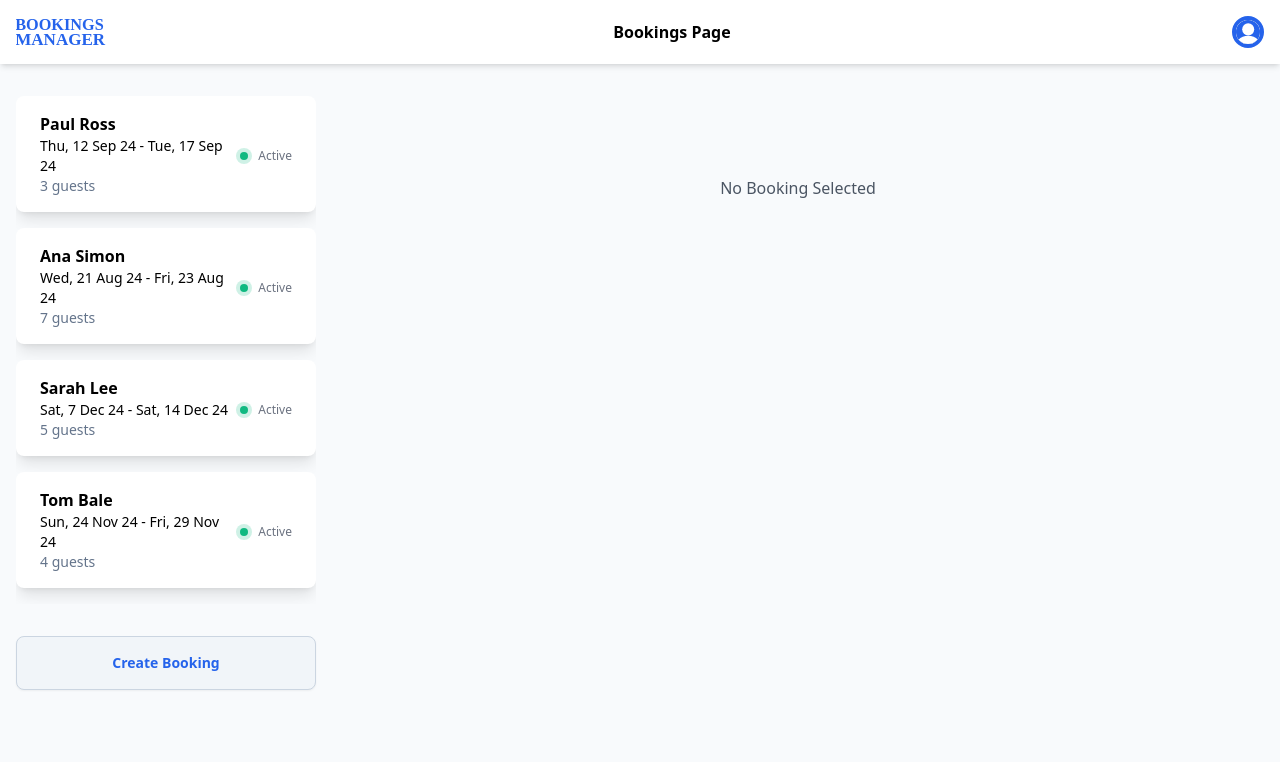
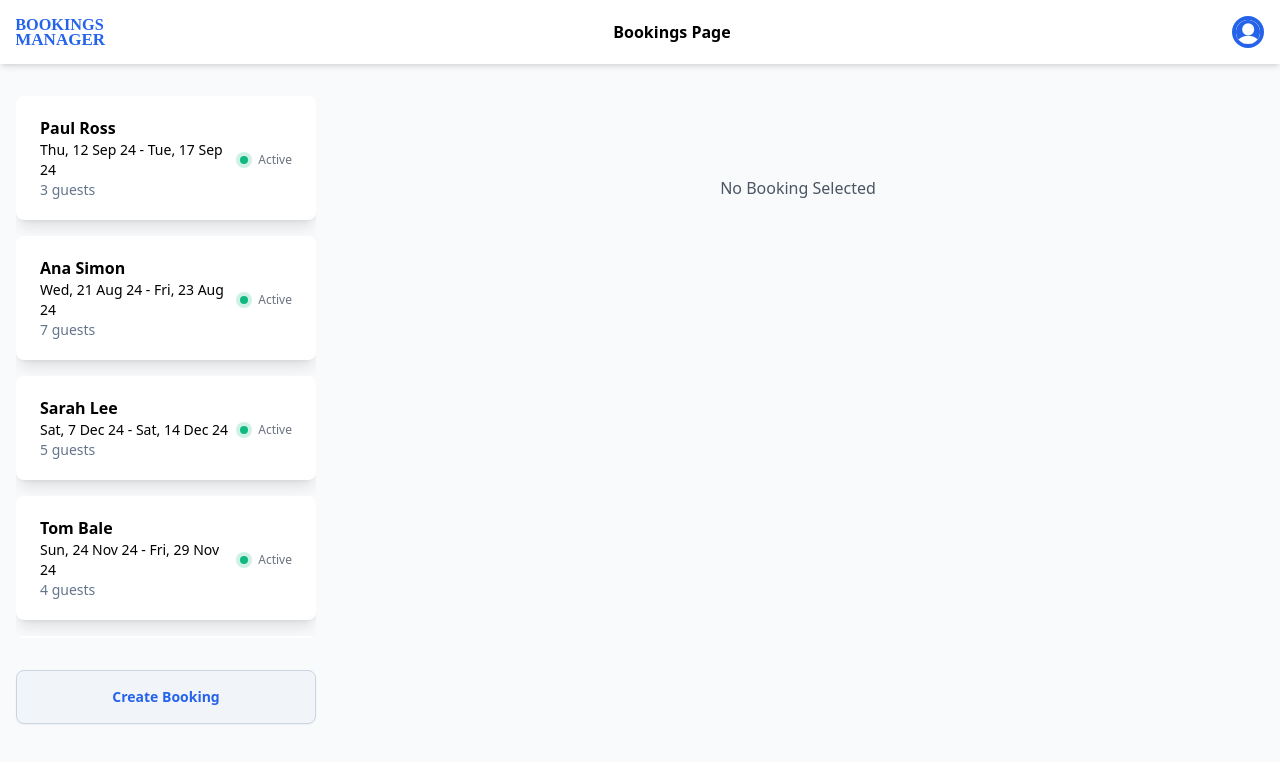
Before and after one commit to iorrah/bookings-manager, a React (Vite) app: page / in a window 1280 px wide. Shown: the top 762 px of the page. Built offline with nearby package versions, Linux system fonts and the light colour scheme.

Commit message:
Ensure create button is always visible

```diff
--- a/src/components/NavigationBar/index.tsx
+++ b/src/components/NavigationBar/index.tsx
@@ -8,10 +8,10 @@ export const NavigationBar = () => (
       <img
         src={Logo}
         alt="Bookings Manageer Logo"
-        className="w-14 sm:w-24 cursor-pointer"
+        className="w-20 sm:w-24 cursor-pointer"
       />
 
-      <p className="flex items-center">
+      <p className="hidden sm:flex items-center">
         <span className="font-semibold text-sm sm:text-base">
           Bookings Page
         </span>
--- a/src/data/bookings.json
+++ b/src/data/bookings.json
@@ -54,5 +54,19 @@
     "guestPhoneNumber": "+1836403846",
     "status": 1,
     "createdAt": "2024-04-20T00:00:00.000Z"
+  },
+  {
+    "id": 7068413863,
+    "propertyId": 2350155759,
+    "checkIn": "2024-12-30T00:00:00.000Z",
+    "checkOut": "2025-01-01T00:00:00.000Z",
+    "adultsAmount": 3,
+    "childrenAmount": 1,
+    "note": "We'll bring a bicycle",
+    "guestName": "Lisa Parker",
+    "guestEmail": "lisa.parker@email.com",
+    "guestPhoneNumber": "+582937845",
+    "status": 1,
+    "createdAt": "2024-05-03T00:00:00.000Z"
   }
 ]
--- a/src/pages/BookingsPage/BookingsList/index.tsx
+++ b/src/pages/BookingsPage/BookingsList/index.tsx
@@ -19,14 +19,14 @@ export const BookingsList: BookingsListType = ({
 
   return (
     <>
-      <div className="max-h-[33.9rem] overflow-scroll mb-8">
+      <div className="max-h-[33.9rem] overflow-scroll mb-12 sm:mb-8">
         {bookings.map(booking => {
           const bookingRingStyle =
             selectedBookingId === booking.id ? ringSyle : "";
 
           return (
             <button
-              className={`text-left block py-3 px-4 lg:py-4 lg:px-6 w-full mb-4 bg-white rounded-lg shadow-lg border sm:border-0 ${bookingRingStyle}`}
+              className={`text-left block py-3 px-4 lg:py-5 lg:px-6 w-full mb-4 bg-white rounded-lg shadow-lg border sm:border-0 ${bookingRingStyle}`}
               onClick={() => onSelectBooking(booking.id)}
               key={booking.id}
             >
@@ -70,6 +70,7 @@ export const BookingsList: BookingsListType = ({
         })}
       </div>
 
+      <div className="fixed sm:static bottom-4 left-4 right-4 sm:bottom sm:left sm:right bg-white sm:bg-transparent pt-4 sm:pt-0">
         <button
           className={`bg-slate-100 hover:bg-slate-200 px-5 py-4 text-sm leading-5 rounded-lg font-semibold text-blue-600 border border-slate-300 shadow-sm w-full ${
             selectedBookingId === 0 ? ringSyle : ""
@@ -78,6 +79,7 @@ export const BookingsList: BookingsListType = ({
         >
           Create Booking
         </button>
+      </div>
     </>
   );
 };
--- a/src/pages/BookingsPage/index.tsx
+++ b/src/pages/BookingsPage/index.tsx
@@ -102,8 +102,6 @@ export const BookingsPage = () => {
 
   return (
     <Container className="flex py-6 sm:py-8 grid grid-cols-12 gap-4">
-      {/* TODO: present list and page in separate states on Mobile Viewport  */}
-
       {(bookingId || newBooking) && breakpoint === "phone" ? null : (
         <aside className="col-span-12 sm:col-span-4 lg:col-span-3">
           <BookingsList
```
Lines whose indentation alone changed are shown as unchanged.
